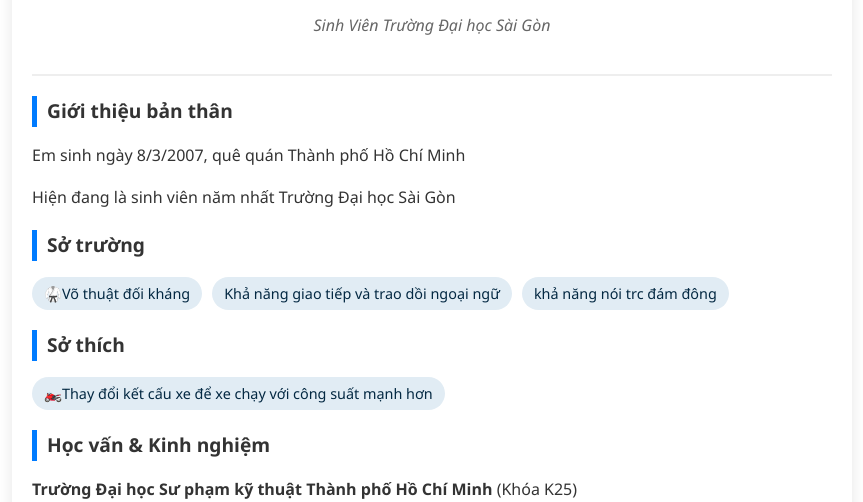
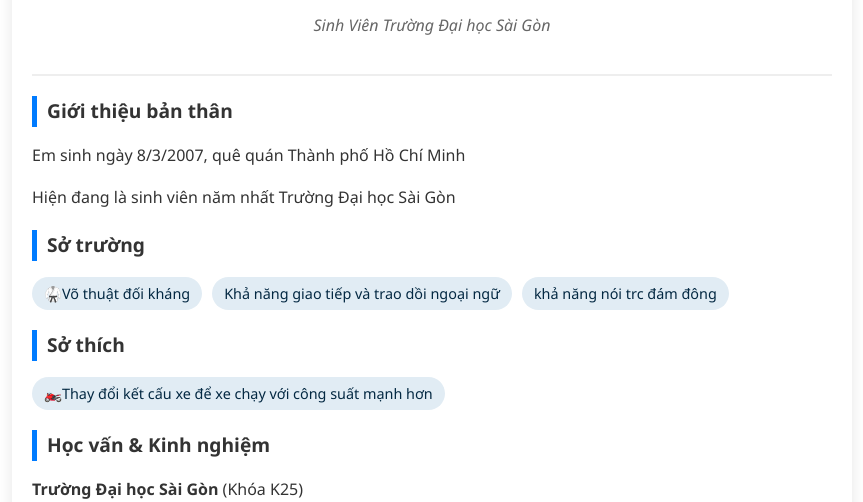
Before and after one commit to 25119166-star/Thong-tin-Khang, a plain HTML site: page index.html in a window 1280 px wide. Shown: the part 298-800 px from the top of the page, without its empty margins (208-1071 px from the left). Drawn offline with Linux system fonts and the light colour scheme.

Commit message:
Add files via upload

```diff
--- a/index.html
+++ b/index.html
@@ -109,7 +109,7 @@
 
     <div class="section">
         <h2>Học vấn & Kinh nghiệm</h2>
-        <p><strong>Trường Đại học Sư phạm kỹ thuật Thành phố Hồ Chí Minh</strong> (Khóa K25)<br>Chuyên ngành: Ngôn Ngữ Anh </p>
+        <p><strong>Trường Đại học Sài Gòn</strong> (Khóa K25)<br>Chuyên ngành: Ngôn Ngữ Anh </p>
     </div>
 
     <div class="section contact-info">
```
